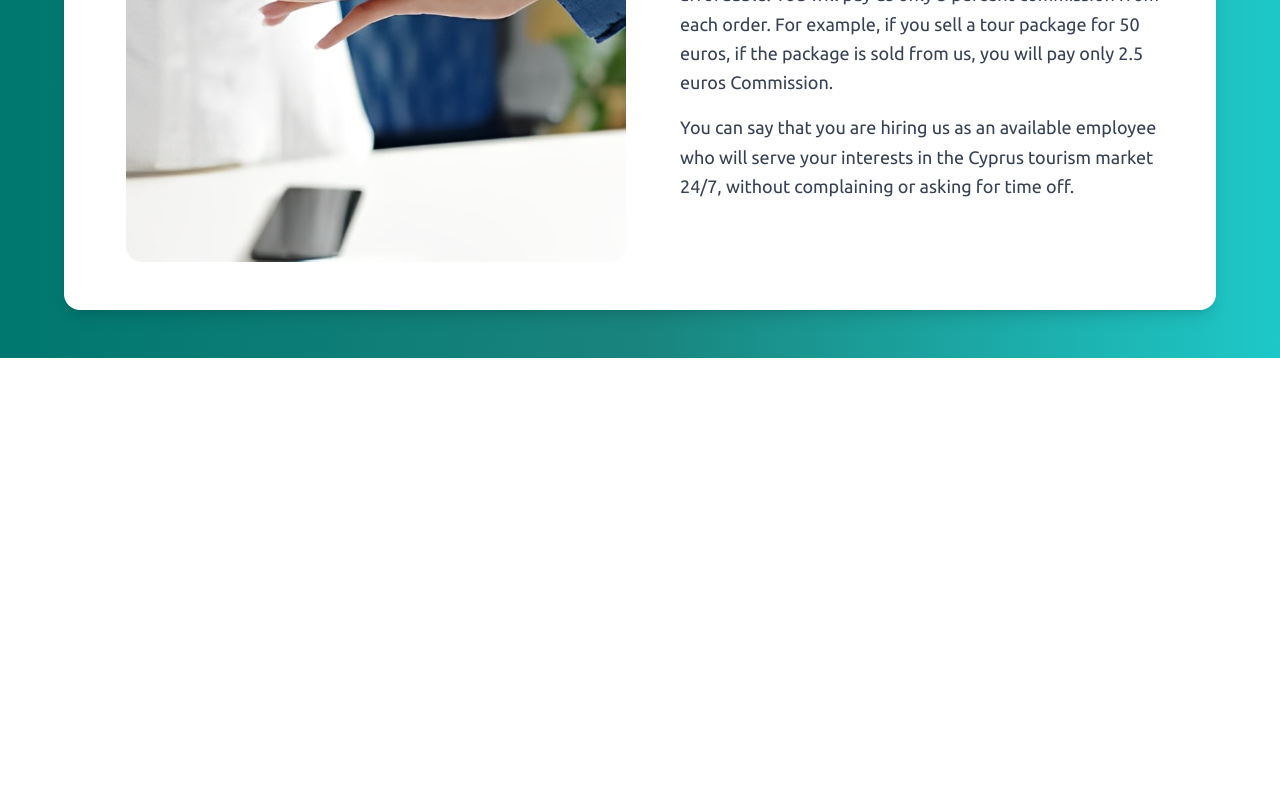
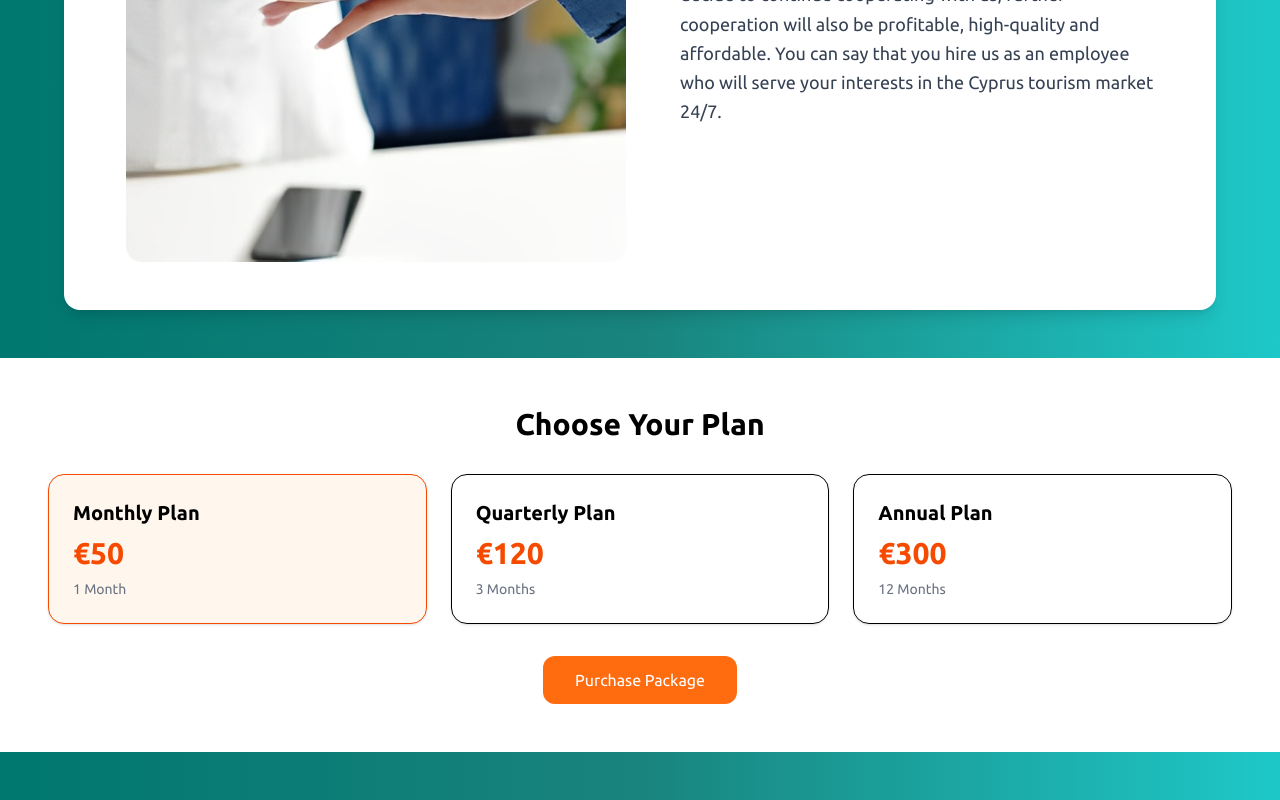
Before and after one commit to arturkarapetyan-1981/Welcome-to-Cyprus, a Next.js app: page /profile in a window 1280 px wide. Shown: the part 680-1480 px from the top of the page. Before the commit the page ends 1038 px from the top, so only its background shows below. Built offline with nearby package versions, Linux system fonts and the light colour scheme.

Commit message:
I added Purchase component in profile page

```diff
--- a/public/data/partner.json
+++ b/public/data/partner.json
@@ -1,14 +1,14 @@
 {
   "en": {
     "title": "How to become our partner?",
-    "text": "Do you have a tourism-related organization, do you provide services, then this offer is for you. Becoming our partner is very easy and profitable. You just fill out the form and provide the necessary information, we organize the promotion of your company in the Cyprus market through our website. Our users enter your page, book a service, specify the time, day, you receive an email and plan your day.\n\nThe first two months are free and if you decide to terminate the cooperation with us, you have no obligations. If you decide to continue cooperation with us, further cooperation will also be profitable, high-quality and affordable. You will pay us only 5 percent commission from each order. For example, if you sell a tour package for 50 euros, if the package is sold from us, you will pay only 2.5 euros Commission.\n\nYou can say that you are hiring us as an available employee who will serve your interests in the Cyprus tourism market 24/7, without complaining or asking for time off."
+    "text": "Do you have a tourism-related organization, do you provide services, then this offer is for you. Becoming our partner is very easy and profitable. You simply choose the package, after which you go to the page where you fill out the form and provide the necessary information, we organize the promotion of your company in the Cyprus market through our website. Our users enter your page, order a service, specify the time, day, you receive an e-mail and plan your day. The first month is free, and if you decide to stop cooperating with us, you do not bear any obligations. If you decide to continue cooperating with us, further cooperation will also be profitable, high-quality and affordable. You can say that you hire us as an employee who will serve your interests in the Cyprus tourism market 24/7."
   },
   "gr": {
     "title": "Πώς να γίνετε συνεργάτης μας;",
-    "text": "Έχετε τουριστική επιχείρηση ή παρέχετε υπηρεσίες; Τότε αυτή η προσφορά είναι για εσάς. Η συνεργασία μαζί μας είναι εύκολη και κερδοφόρα. Συμπληρώνετε τη φόρμα, μας παρέχετε τις απαραίτητες πληροφορίες, και προωθούμε την επιχείρησή σας στην αγορά της Κύπρου μέσω του ιστότοπού μας. Οι χρήστες μας μπαίνουν στη σελίδα σας, κάνουν κράτηση, ορίζουν ημερομηνία και ώρα, και εσείς λαμβάνετε email.\n\nΟι πρώτοι δύο μήνες είναι δωρεάν. Αν δεν θέλετε να συνεχίσετε, δεν έχετε καμία υποχρέωση. Αν συνεχίσετε, πληρώνετε μόνο 5% προμήθεια για κάθε παραγγελία. Αν πουλάτε πακέτο 50 ευρώ, πληρώνετε μόνο 2.5 ευρώ προμήθεια.\n\nΟυσιαστικά προσλαμβάνετε έναν υπάλληλο διαθέσιμο 24/7 που εξυπηρετεί τα συμφέροντά σας χωρίς να παραπονιέται."
+    "text": "Έχετε έναν οργανισμό που σχετίζεται με τον τουρισμό, παρέχετε υπηρεσίες; Τότε αυτή η προσφορά είναι για εσάς. Το να γίνετε συνεργάτης μας είναι πολύ εύκολο και κερδοφόρο. Απλώς επιλέγετε το πακέτο, μετά από το οποίο μεταβαίνετε στη σελίδα όπου συμπληρώνετε τη φόρμα και παρέχετε τις απαραίτητες πληροφορίες, εμείς οργανώνουμε την προώθηση της εταιρείας σας στην αγορά της Κύπρου μέσω της ιστοσελίδας μας. Οι χρήστες μας μπαίνουν στη σελίδα σας, παραγγέλνουν μια υπηρεσία, καθορίζουν την ώρα, την ημέρα, λαμβάνετε ένα email και σχεδιάζετε την ημέρα σας. Ο πρώτος μήνας είναι δωρεάν και αν αποφασίσετε να διακόψετε τη συνεργασία μαζί μας, δεν έχετε καμία υποχρέωση. Αν αποφασίσετε να συνεχίσετε τη συνεργασία μαζί μας, η περαιτέρω συνεργασία θα είναι επίσης κερδοφόρα, υψηλής ποιότητας και οικονομικά προσιτή. Μπορείτε να πείτε ότι μας προσλαμβάνετε ως υπάλληλο που θα εξυπηρετεί τα συμφέροντά σας στην τουριστική αγορά της Κύπρου 24/7."
   },
   "ru": {
     "title": "Как стать нашим партнером?",
-    "text": "У вас есть туристическая организация или вы предоставляете услуги? Тогда это предложение для вас. Стать нашим партнером очень просто и выгодно. Вы просто заполняете форму, предоставляете необходимую информацию, а мы продвигаем вашу компанию на рынке Кипра через наш сайт. Пользователи заходят на вашу страницу, бронируют услугу, указывают дату и время, вы получаете email и планируете свой день.\n\nПервые два месяца — бесплатно. Если решите прекратить сотрудничество, у вас нет никаких обязательств. Если решите продолжить — вы платите только 5% комиссии за каждую заявку. Например, если тур стоит 50 евро, вы платите только 2.5 евро комиссии.\n\nФактически вы нанимаете нас как доступного сотрудника, который работает на вас 24/7 без жалоб и выходных."
+    "text": "Если у вас туристическая организация или вы предоставляете услуги, то это предложение для вас. Стать нашим партнёром очень просто и выгодно. Вы просто выбираете пакет, переходите на страницу, где заполняете анкету и предоставляете необходимую информацию, а мы организуем продвижение вашей компании на рынке Кипра через наш сайт. Наши пользователи заходят на вашу страницу, заказывают услугу, указывают время и день, вам приходит электронное письмо и вы планируете свой день. Первый месяц предоставляется бесплатно, и если вы решите прекратить сотрудничество с нами, вы не несёте никаких обязательств. Если вы решите продолжить сотрудничество с нами, дальнейшее сотрудничество также будет выгодным, качественным и доступным. Вы можете сказать, что нанимаете нас как сотрудника, который будет обслуживать ваши интересы на рынке туризма Кипра 24/7."
   }
 }
--- /dev/null
+++ b/public/data/purchase.json
@@ -0,0 +1,35 @@
+{
+  "en": {
+    "title": "Choose Your Plan",
+    "monthly": "Monthly Plan",
+    "quarterly": "Quarterly Plan",
+    "annual": "Annual Plan",
+    "month": "1 Month",
+    "quarter": "3 Months",
+    "year": "12 Months",
+    "price": "€",
+    "purchase": "Purchase Package"
+  },
+  "gr": {
+    "title": "Επιλέξτε το πρόγραμμά σας",
+    "monthly": "Μηνιαίο Πλάνο",
+    "quarterly": "Τριμηνιαίο Πλάνο",
+    "annual": "Ετήσιο Πλάνο",
+    "month": "1 Μήνας",
+    "quarter": "3 Μήνες",
+    "year": "12 Μήνες",
+    "price": "€",
+    "purchase": "Αγορά Πακέτου"
+  },
+  "ru": {
+    "title": "Выберите ваш план",
+    "monthly": "Месячный план",
+    "quarterly": "Квартальный план",
+    "annual": "Годовой план",
+    "month": "1 месяц",
+    "quarter": "3 месяца",
+    "year": "12 месяцев",
+    "price": "€",
+    "purchase": "Купить пакет"
+  }
+}
--- a/src/app/profile/page.tsx
+++ b/src/app/profile/page.tsx
@@ -1,10 +1,11 @@
 import { Suspense } from 'react';
 import BecomePartner from '@/components/partner/BecomePartner';
-
+import PackagePurchase from '@/components/PackagePurchase'
 export default function Profile() {
   return (
-    <Suspense fallback={<div>Loading blog...</div>}>
+    <Suspense fallback={<div className="text-white">Loading blog...</div>}>
       <BecomePartner />
+      <PackagePurchase />
     </Suspense>
   );
 }
--- /dev/null
+++ b/src/components/PackagePurchase.tsx
@@ -0,0 +1,89 @@
+'use client';
+
+import { useEffect, useState } from 'react';
+import { useSearchParams } from 'next/navigation';
+
+interface Translations {
+  title: string;
+  monthly: string;
+  quarterly: string;
+  annual: string;
+  month: string;
+  quarter: string;
+  year: string;
+  price: string;
+  purchase: string;
+}
+
+export default function PackagePurchase() {
+  const searchParams = useSearchParams();
+  const lang = searchParams.get('lang') || 'en';
+
+  const [translations, setTranslations] = useState<Translations | null>(null);
+  const [selected, setSelected] = useState<string>('monthly');
+
+  useEffect(() => {
+    const loadTranslations = async () => {
+      try {
+        const response = await fetch('/data/purchase.json');
+        const data = await response.json();
+        setTranslations(data[lang] || data['en']);
+      } catch (error) {
+        console.error('Failed to load translations:', error);
+        setTranslations(null);
+      }
+    };
+
+    loadTranslations();
+  }, [lang]);
+
+  if (!translations) {
+    return <div className="text-center py-10">Loading...</div>;
+  }
+
+  const packages = [
+    { id: 'monthly', name: translations.monthly, price: 50, duration: translations.month },
+    { id: 'quarterly', name: translations.quarterly, price: 120, duration: translations.quarter },
+    { id: 'annual', name: translations.annual, price: 300, duration: translations.year },
+  ];
+
+  const handlePurchase = () => {
+    alert(`${translations.purchase}: ${selected}`);
+    // Implement payment logic here
+  };
+
+  return (
+    <section className="max-w-full mx-auto p-12 mb-12 bg-white">
+      <h2 className="text-3xl font-bold text-center mb-8">{translations.title}</h2>
+      <div className="grid grid-cols-1 md:grid-cols-3 gap-6">
+        {packages.map((pkg) => (
+          <div
+            key={pkg.id}
+            onClick={() => setSelected(pkg.id)}
+            className={`border rounded-2xl p-6 shadow-sm cursor-pointer transition-all duration-300 ${
+              selected === pkg.id
+                ? 'border-orange-600 shadow-lg bg-orange-50'
+                : 'hover:shadow-md'
+            }`}
+          >
+            <h3 className="text-xl font-semibold mb-2">{pkg.name}</h3>
+            <p className="text-3xl font-bold text-orange-600 mb-2">
+              {translations.price}
+              {pkg.price}
+            </p>
+            <p className="text-sm text-gray-500">{pkg.duration}</p>
+          </div>
+        ))}
+      </div>
+
+      <div className="mt-8 text-center">
+        <button
+          onClick={handlePurchase}
+          className="bg-[var(--orange)] text-white px-8 py-3 rounded-xl hover:bg-[var(--orange-hover)] cursor-pointer transition-colors"
+        >
+          {translations.purchase}
+        </button>
+      </div>
+    </section>
+  );
+}
```
